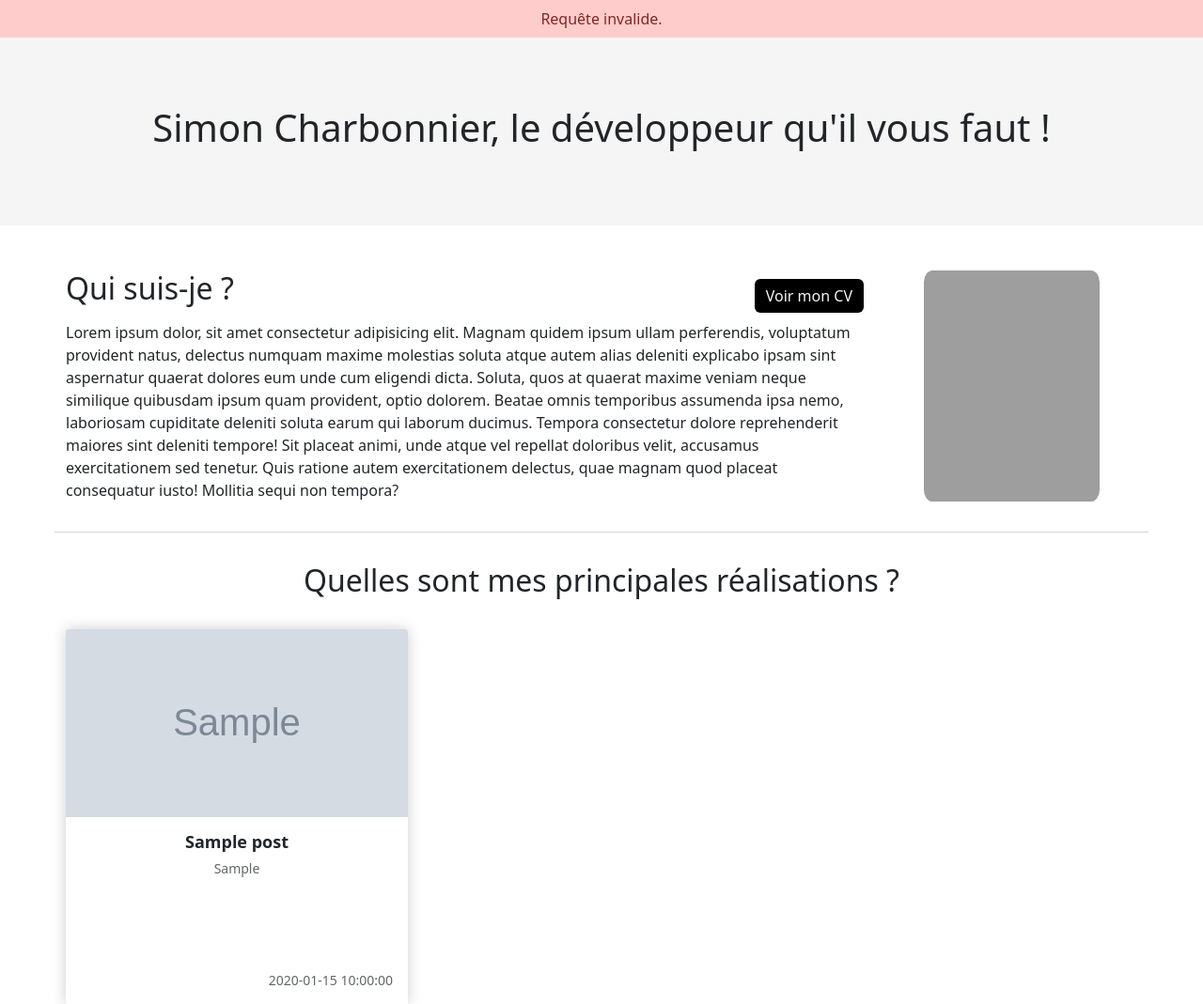
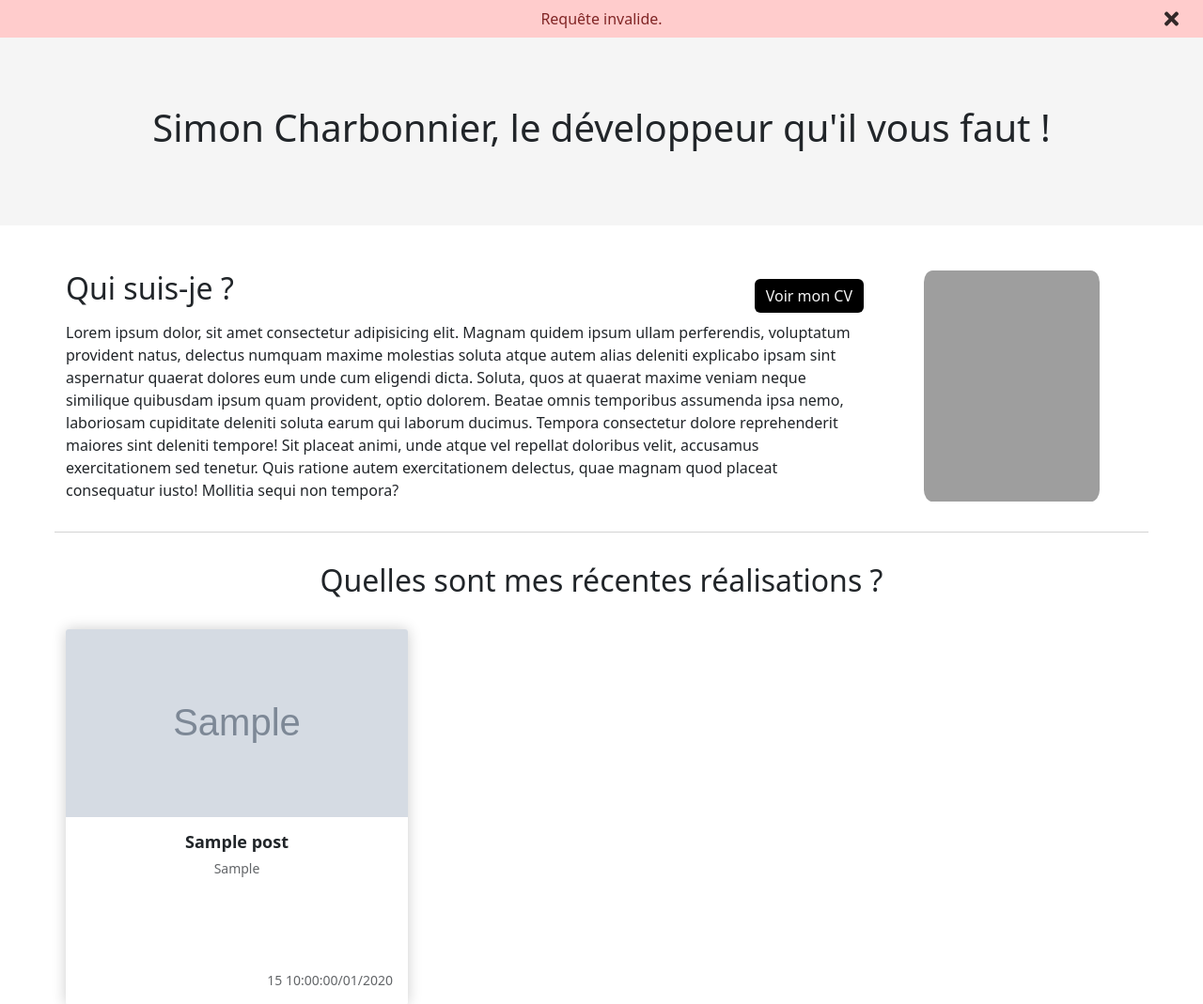
Before and after one commit to Simoncharbonnier/OCP5, a PHP site: page /P5/?controller=home&action=index&error=inval in a window 1280 px wide. Shown: the part 72-1141 px from the top of the page at 94% size. Run offline with PHP 8.4, Linux system fonts and the light colour scheme; the visitor is signed in with stand-in values (Sample User, id 1); tables that the repository leaves empty or names only in its code hold one stand-in row (values such as "Sample post"); grey boxes marked "Sample" are stand-in pictures; grey boxes are pictures that could not be loaded.

Commit message:
fix: format date & notif cross & inputs style

```diff
--- a/app/controllers/Controller.php
+++ b/app/controllers/Controller.php
@@ -23,4 +23,12 @@ class Controller {
       throw new Exception("no_perms");
     }
   }
+
+  /**
+   * Format date
+   */
+  public function formatDate($date) {
+    $date = explode('-', $date);
+    return $date[2] . '/' . $date[1] . '/' . $date[0];
+  }
 }
--- a/app/controllers/Home.php
+++ b/app/controllers/Home.php
@@ -1,6 +1,8 @@
 <?php
 
-class Home {
+require_once('app/controllers/Controller.php');
+
+class Home extends Controller {
 
   /**
    * Display the home page
--- a/app/controllers/Post.php
+++ b/app/controllers/Post.php
@@ -95,7 +95,7 @@ class Post extends Controller {
           }
           $data['user_id'] = $_SESSION['user_id'];
           $data['created_at'] = date("Y-m-d");
-          $data['updated_at'] = date("Y-m-d H:i:s");
+          $data['updated_at'] = date("Y-m-d");
 
           if (!empty($_FILES['image']['name'])) {
             $allowed = array('image/jpeg', 'image/png');
@@ -155,7 +155,7 @@ class Post extends Controller {
                   $data[$name] = $value;
                 }
               }
-              $data['updated_at'] = date("Y-m-d H:i:s");
+              $data['updated_at'] = date("Y-m-d");
               $data['id'] = $postId;
 
               $imgFileName = 'post_' . $_POST['title'] . '.png';
--- a/app/models/Post_model.php
+++ b/app/models/Post_model.php
@@ -8,7 +8,7 @@ class Post_model extends Model {
    * Get all posts
    */
   public function getAll() {
-    $sql = "SELECT * FROM Post";
+    $sql = "SELECT * FROM Post ORDER BY updated_at DESC";
     $query = $this->db->prepare($sql);
     $query->execute();
     return $query->fetchAll();
--- a/app/views/comment/index.php
+++ b/app/views/comment/index.php
@@ -16,7 +16,7 @@
             <p><?= $comment['message'] ?></p>
           </div>
           <div class="col-md-3 comment-part date-created">
-            <p>Publié le <?= $comment['created_at'] ?> par <a class="btn-underline" href="?controller=user&action=detail&id=<?= $comment['author_id'] ?>"><?= $comment['author'] ?></a></p>
+            <p>Publié le <?= $this->formatDate($comment['created_at']) ?> par <a class="btn-underline" href="?controller=user&action=detail&id=<?= $comment['author_id'] ?>"><?= $comment['author'] ?></a></p>
             <img class="avatar" src="assets/img/user/<?= $comment['author_avatar'] ?>" alt="">
           </div>
           <div class="col-md-1 comment-part">
--- a/app/views/components/notif.php
+++ b/app/views/components/notif.php
@@ -3,9 +3,11 @@
 <?php if (isset($_GET['success'])) : ?>
   <div class="col-md-12 notif success">
     <?= $notifCodes[$_GET['success']]; ?>
+    <img id="notif-cross" class="notif-icon-cross" src="assets/img/icons/cross.svg">
   </div>
 <?php elseif (isset($_GET['error'])) : ?>
   <div class="col-md-12 notif error">
-  <?= isset($notifCodes[$_GET['error']]) ? $notifCodes[$_GET['error']] : $notifCodes['internal_error'] ; ?>
+    <?= isset($notifCodes[$_GET['error']]) ? $notifCodes[$_GET['error']] : $notifCodes['internal_error'] ; ?>
+    <img id="notif-cross" class="notif-icon-cross" src="assets/img/icons/cross.svg">
   </div>
 <?php endif; ?>
--- a/app/views/home/index.php
+++ b/app/views/home/index.php
@@ -22,7 +22,7 @@
   <?php if ($posts) : ?>
     <div class="row posts">
       <div class="col-md-12">
-        <h2>Quelles sont mes principales réalisations ?</h2>
+        <h2>Quelles sont mes récentes réalisations ?</h2>
         <div class="row">
           <?php foreach ($posts as $post) : ?>
             <div class="col-md-4">
@@ -36,7 +36,7 @@
                     <p><?= $post['headline'] ?></p>
                   </div>
                   <div class="card-product-footer">
-                    <p><?= $post['updated_at'] ?></p>
+                    <p><?= $this->formatDate($post['updated_at']) ?></p>
                   </div>
                 </div>
               </a>
--- a/app/views/post/detail.php
+++ b/app/views/post/detail.php
@@ -55,7 +55,7 @@
           <div class="col-md-4">
             <div class="date-updated">
               <?php if ($post['created_at'] !== $post['updated_at']) : ?>
-                  <p>Dernière mise à jour le <?= $post['updated_at'] ?></p>
+                  <p>Dernière mise à jour le <?= $this->formatDate($post['updated_at']) ?></p>
               <?php endif; ?>
             </div>
           </div>
@@ -64,7 +64,7 @@
           </div>
           <div class="col-md-4">
             <div class="date-created">
-              <p>Publié le <?= $post['created_at'] ?> par <a class="btn-underline" href="?controller=user&action=detail&id=<?= $post['author_id'] ?>"><?= $post['author'] ?></a></p>
+              <p>Publié le <?= $this->formatDate($post['created_at']) ?> par <a class="btn-underline" href="?controller=user&action=detail&id=<?= $post['author_id'] ?>"><?= $post['author'] ?></a></p>
               <img class="avatar" src="assets/img/user/<?= $post['author_avatar'] ?>" alt="">
             </div>
           </div>
@@ -86,7 +86,7 @@
           <div class="comment">
             <p><?= $comment['message'] ?></p>
             <div class="date-created">
-              <p>Publié le <?= $comment['created_at'] ?> par <a class="btn-underline" href="?controller=user&action=detail&id=<?= $comment['author_id'] ?>"><?= $comment['author'] ?></a></p>
+              <p>Publié le <?= $this->formatDate($comment['created_at']) ?> par <a class="btn-underline" href="?controller=user&action=detail&id=<?= $comment['author_id'] ?>"><?= $comment['author'] ?></a></p>
               <img class="avatar" src="assets/img/user/<?= $comment['author_avatar'] ?>" alt="">
             </div>
           </div>
--- a/app/views/post/index.php
+++ b/app/views/post/index.php
@@ -20,7 +20,7 @@
                   <p><?= $post['headline'] ?></p>
                 </div>
                 <div class="card-product-footer">
-                  <p><?= $post['updated_at'] ?></p>
+                  <p><?= $this->formatDate($post['updated_at']) ?></p>
                 </div>
               </div>
             </a>
--- a/app/views/user/detail.php
+++ b/app/views/user/detail.php
@@ -81,7 +81,7 @@
                     <p><?= $post['headline'] ?></p>
                   </div>
                   <div class="col-md-3 flex-center">
-                    <p><?= $post['created_at'] ?></p>
+                    <p><?= $this->formatDate($post['created_at']) ?></p>
                   </div>
                 </div>
               <?php endforeach; ?>
@@ -119,7 +119,7 @@
                   <p><?= $comment['message'] ?></p>
                 </div>
                 <div class="col-md-3 flex-center">
-                  <p><?= $comment['created_at'] ?></p>
+                  <p><?= $this->formatDate($comment['created_at']) ?></p>
                 </div>
               </div>
             <?php endforeach; ?>
--- a/assets/css/global.css
+++ b/assets/css/global.css
@@ -68,6 +68,14 @@ a {
   padding: 8px 0;
 }
 
+.notif-icon-cross {
+  width: 15px;
+  cursor: pointer;
+  position: absolute;
+  right: 26px;
+  opacity: .8;
+}
+
 .success {
   background-color: #d0ffb8;
   color: #39721c;
@@ -113,6 +121,7 @@ a {
   width: 100%;
   margin: 8px 0;
   border: none;
+  border-bottom: 1px solid transparent;
 }
 
 #form-add-post input:focus-visible, #form-add-post textarea:focus-visible {
--- a/assets/js/global.js
+++ b/assets/js/global.js
@@ -26,6 +26,12 @@ document.addEventListener("DOMContentLoaded", () => {
       item.classList.add('active');
     }
   });
+
+  // Notif cross
+
+  document.getElementById('notif-cross').addEventListener('click', function(e) {
+    e.target.closest('.notif').classList.add('d-none');
+  })
 
   // Handle image in modal form add post
 
```
